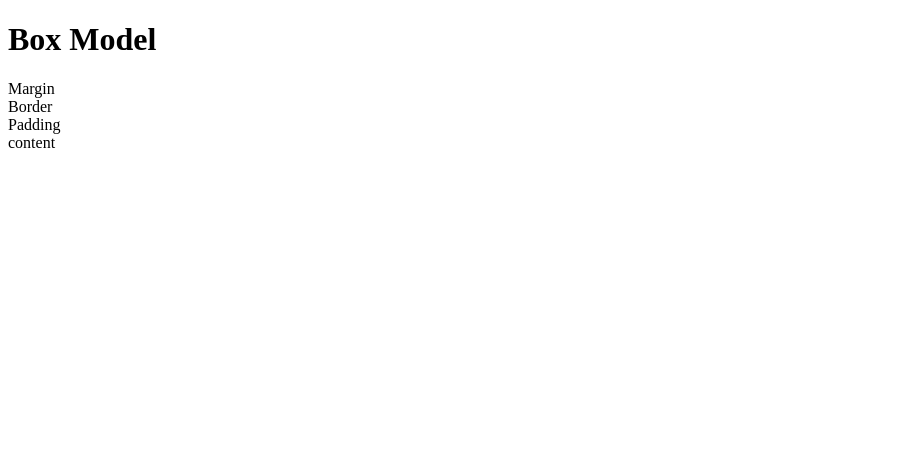
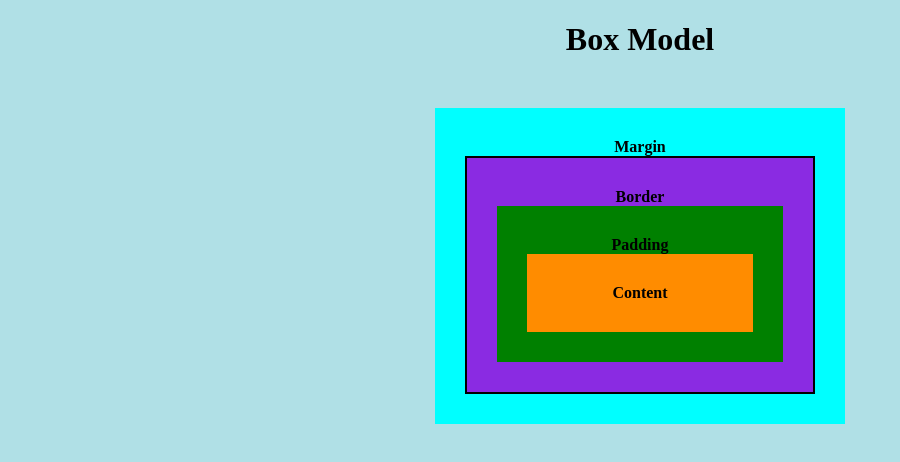
Before and after one commit to iamamar-codes/Web-Technologies, a plain HTML site: page CSS/BOX-MODEL/index.html in a window 1280 px wide. Shown: the whole page, without its empty margins (0-900 px from the left). Drawn offline with Linux system fonts and the light colour scheme.

Commit message:
Box Model

```diff
--- a/CSS/BOX-MODEL/index.html
+++ b/CSS/BOX-MODEL/index.html
@@ -4,16 +4,42 @@
     <meta charset="UTF-8" />
     <meta name="viewport" content="width=device-width, initial-scale=1.0" />
     <title>Document</title>
+    <style>
+        body{
+            background-color: powderblue;
+            text-align: center;
+        }
+        .margin{
+            background-color: aqua;
+            margin: 50px auto;
+            padding: 30px;
+            font-weight: bold;
+            width: 350px;
+        }
+        .border{
+            background-color: blueviolet;
+            padding: 30px;
+            border: 2px solid black;
+        }
+        .padding{
+            background-color:green;
+            padding: 30px;
+        }
+        .content{
+            background-color: darkorange;
+            padding: 30px;
+        }
+    </style>
   </head>
   <body>
     <h1>Box Model</h1>
-    <div>
+    <div class="margin">
       Margin
       <div class="border">
         Border
         <div class="padding">
           Padding
-          <div class="content">content</div>
+          <div class="content">Content</div>
         </div>
       </div>
     </div>
```
